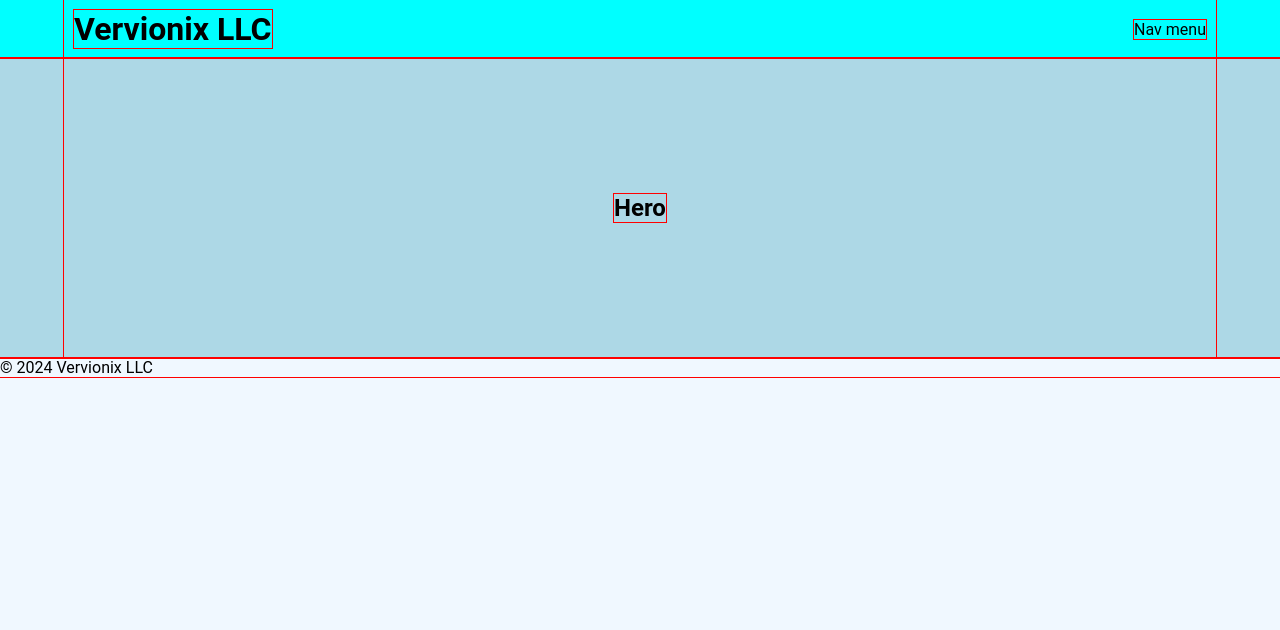
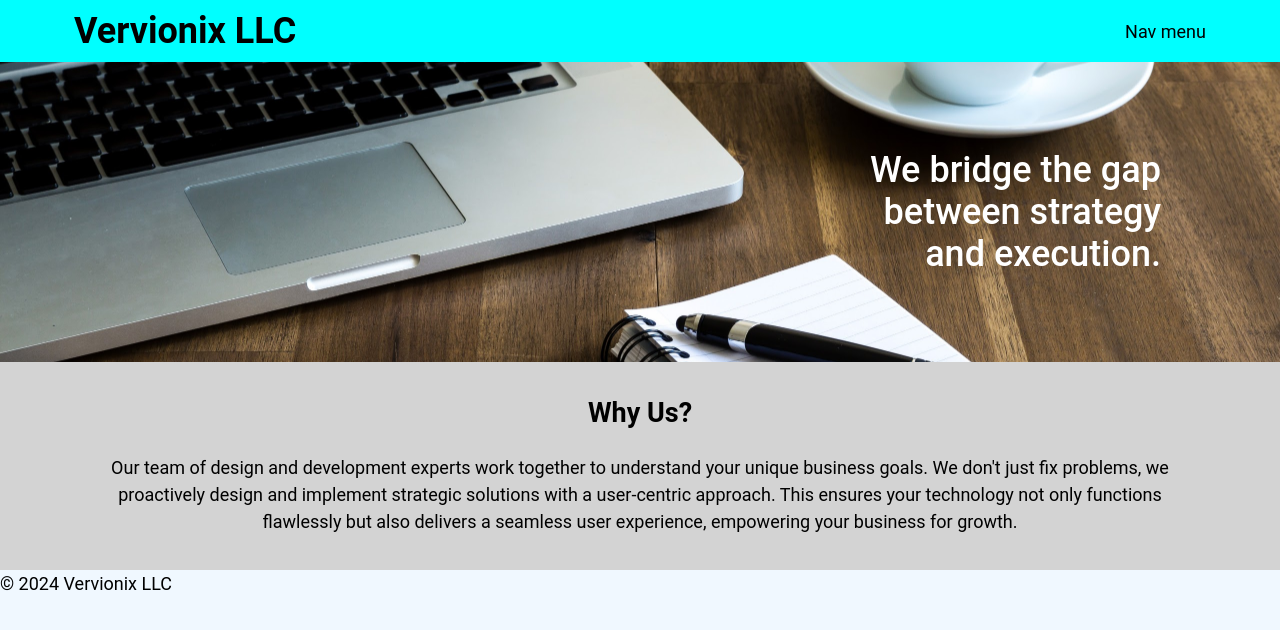
Before and after one commit to Vervionix/vervionix.github.io, a plain HTML site: page index.html in a window 1280 px wide. Drawn offline with Linux system fonts and the light colour scheme.

Commit message:
hero and intro sections

```diff
--- a/index.html
+++ b/index.html
@@ -31,11 +31,22 @@
 
 
     <div id="content">
+
         <div id="hero" class="page-section">
-            <div id="hero-content">
-                <h2>Hero</h2>
+            <div id="hero-content" class="content-container">
+                <h2 id="herotext">We bridge the gap between strategy and execution.</h2>
             </div>
         </div>
+
+        <div id="intro" class="page-section">
+            <div id="intro-content" class="content-container">
+                <h2 class="section-header">Why Us?</h2>
+                <p>
+                    Our team of design and development experts work together to understand your unique business goals.  We don't just fix problems, we proactively design and implement strategic solutions with a user-centric approach.  This ensures your technology not only functions flawlessly but also delivers a seamless user experience, empowering your business for growth.
+                </p>
+            </div>
+        </div>
+
     </div>
 
 
--- a/style/main.css
+++ b/style/main.css
@@ -8,12 +8,16 @@
   /* spacing */
   --content-margin-left: 5%;
   --content-margin-right: var(--content-margin-left);
+
+  /* fonts */
+  --font-family: 'Roboto', 'Verdana', sans-serif;
+  font-size: 18px;
 }
 
 /* testing outline */
-* {
+/* * {
   outline: 1px solid red;
-}
+} */
 
 
 
@@ -27,10 +31,17 @@
 }
 
 body {
-  font-family: 'Roboto','Verdana', sans-serif;
+  font-family: var(--font-family);
+  font-size: 1rem;
+
   margin: 0;
   padding: 0;
+
   background-color: var(--page-background);
+}
+
+p {
+  line-height: 1.5;
 }
 
 
@@ -41,6 +52,15 @@ body {
   width: 100%;
   padding-left: var(--content-margin-left);
   padding-right: var(--content-margin-right);
+}
+
+.section-header {
+  margin-bottom: 25px;
+  font-size: 1.5rem;
+}
+
+.content-container {
+  padding: 35px;
 }
 
 
@@ -66,13 +86,42 @@ body {
 /* hero */
 
 #hero {
-  background-color: lightblue;
+  background-image: url('../assets/hero-bg.jpg');
+  background-size: cover;
+  background-position: center;
+
+  /* filter: brightness(0.5); */
 }
 
 #hero-content {
   display: flex;
-  justify-content: center;
+  justify-content: right;
   align-items: center;
 
   height: 300px;
 }
+
+#herotext {
+  color: white;
+  font-size: 2rem;
+  font-weight: 500;
+  text-align: right;
+  padding-right: 20px;
+
+  width: 33%;
+}
+
+
+/* intro */
+
+#intro {
+  background-color: lightgray;
+}
+
+#intro-content {
+  display: flex;
+  flex-direction: column;
+  align-items: center;
+
+  text-align: center;
+}
```
Also changed, not shown: assets/hero-bg.jpg (added), assets/vx-menu-logo.png (added).
